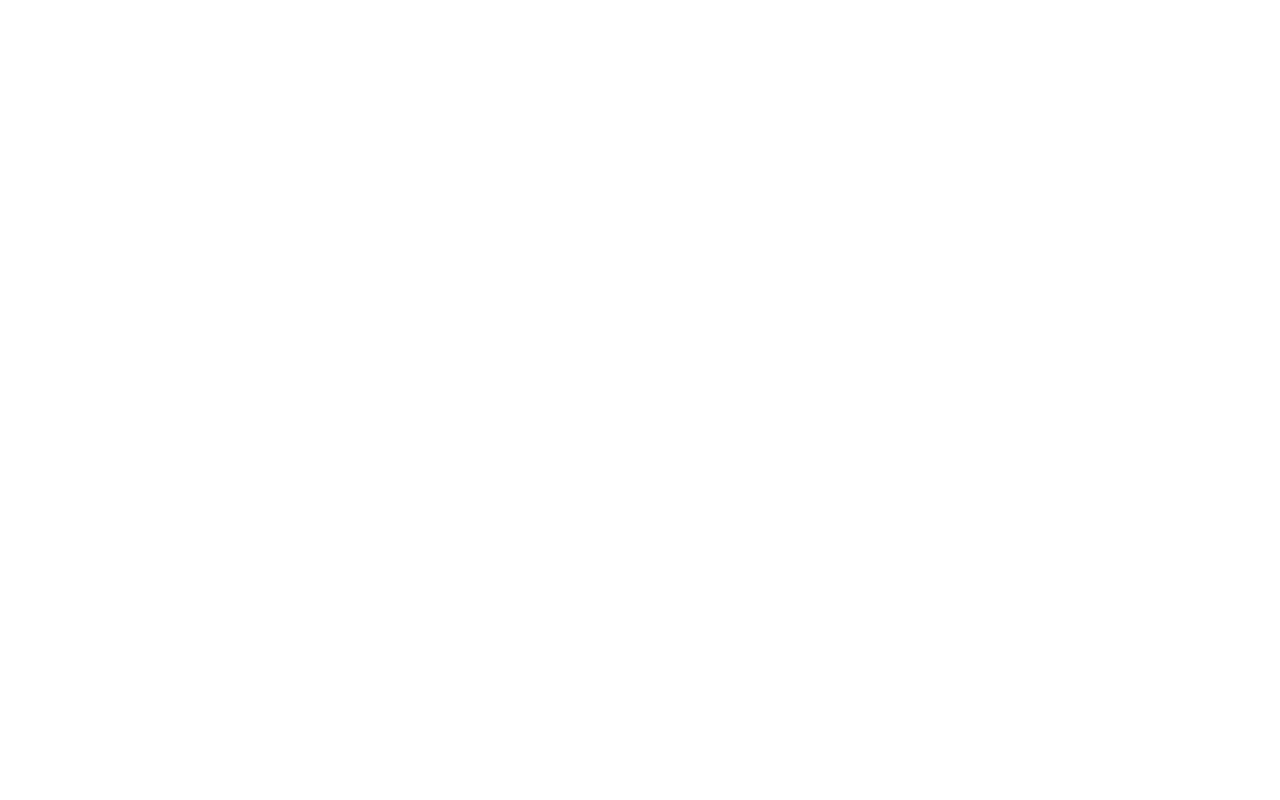
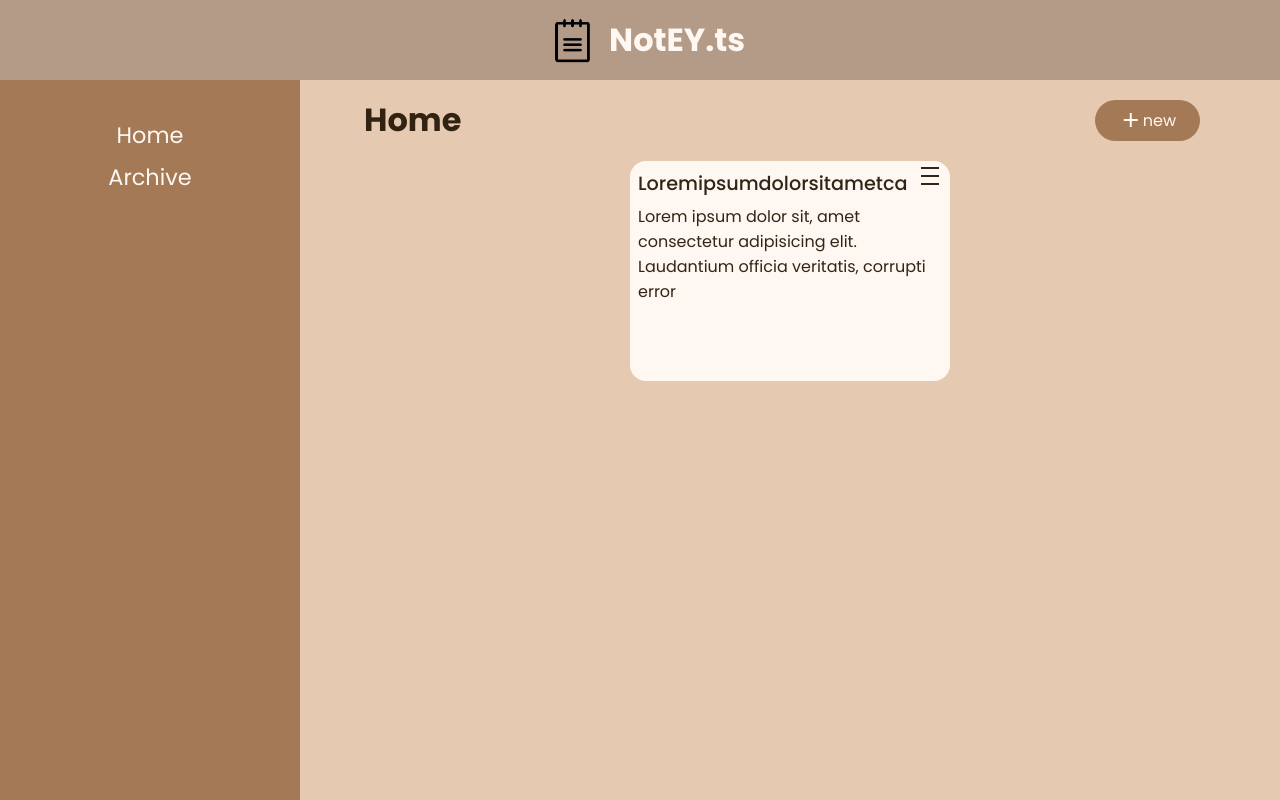
Before and after one commit to Gitax18/NOTEYdotTS, a website built with Vite: page index.html in a window 1280 px wide. Built offline with nearby package versions, Linux system fonts and the light colour scheme.

Commit message:
create frontend

```diff
--- a/index.html
+++ b/index.html
@@ -4,9 +4,89 @@
     <meta charset="UTF-8" />
     <meta name="viewport" content="width=device-width, initial-scale=1.0" />
     <title>NOTEYdot-TS</title>
+    <link rel="stylesheet" href="css/index.css" />
+    <link rel="stylesheet" href="css/form.css" />
+    <link rel="stylesheet" href="css/notes.css" />
+    <link
+      rel="stylesheet"
+      href="https://fonts.googleapis.com/css2?family=Material+Symbols+Outlined:opsz,wght,FILL,GRAD@20..48,100..700,0..1,-50..200"
+    />
   </head>
   <body>
-    <div id="app"></div>
+    <div id="app">
+      <!-- Header for storing navbar -->
+      <header class="nav-header">
+        <div id="logo">
+          <img src="notes-logo.jpg" alt="image logo" />
+          <strong>NotEY.ts</strong>
+        </div>
+      </header>
+      <!-- div for storing sidebar content -->
+      <div class="sidebar">
+        <ul>
+          <li><a href="/">Home</a></li>
+          <li><a href="/archive">archive</a></li>
+        </ul>
+      </div>
+      <!-- Main container to store notes -->
+      <main class="notes-container">
+        <!-- Header of the main section -->
+        <header class="home-header">
+          <h1 class="heading">Home</h1>
+          <p id="add-btn">
+            <span class="material-symbols-outlined">add</span>
+            <span>new</span>
+          </p>
+        </header>
+        <!-- hidden form, to create new notey's -->
+        <div class="form-container">
+          <form class="add-note-form">
+            <span class="material-symbols-outlined" id="close-btn">
+              close
+            </span>
+            <h2 class="form-heading">Add New Note</h2>
+            <input
+              type="text"
+              id="title"
+              name="title"
+              placeholder="Enter note title here... "
+              required
+            />
+            <textarea
+              class="description"
+              id="description"
+              placeholder="Enter note description here..."
+              required
+            ></textarea>
+            <input type="submit" value="Submit" id="form-submit" />
+          </form>
+        </div>
+        <!-- main sections to hold notes -->
+        <section class="notes" id="notes">
+          <!-- note component -->
+          <div class="note">
+            <!-- header to store note options and title -->
+            <header class="note-header">
+              <strong class="note-title"> Loremipsumdolorsitametca </strong>
+              <!-- below is the container to hold option menu and btn to show/hide it -->
+              <div class="note-option">
+                <!-- option menu container -->
+                <!-- btn to show/hide menu -->
+                <span class="material-symbols-outlined hamburger-note">
+                  density_medium
+                </span>
+              </div>
+            </header>
+            <div class="note-body">
+              <p>
+                Lorem ipsum dolor sit, amet consectetur adipisicing elit.
+                Laudantium officia veritatis, corrupti error
+              </p>
+            </div>
+          </div>
+        </section>
+      </main>
+    </div>
     <script type="module" src="/src/main.ts"></script>
   </body>
 </html>
--- /dev/null
+++ b/public/css/form.css
@@ -0,0 +1,70 @@
+.form-container {
+  background-color: var(--chamoisee);
+  opacity: 90%;
+  backdrop-filter: blur(40px);
+  height: 100vh;
+  width: 100vw;
+  display: flex;
+  align-items: center;
+  justify-content: center;
+  position: fixed;
+  top: 0;
+  left: 0;
+  /* below code is for hide/show logic */
+  display: none;
+}
+
+.add-note-form {
+  background-color: var(--desert-sand);
+  opacity: 100%;
+  height: 90vh;
+  width: 700px;
+  padding: 16px 64px;
+  border-radius: 1rem;
+  display: flex;
+  flex-direction: column;
+  gap: 8px;
+  position: relative;
+}
+
+#close-btn {
+  position: absolute;
+  right: 16px;
+  top: 16px;
+  cursor: pointer;
+}
+
+.form-heading {
+  font-size: 2rem;
+  text-align: center;
+  margin-bottom: 16px;
+}
+
+#title,
+#description,
+#form-submit {
+  height: 48px;
+  padding: 8px;
+  font-family: inherit;
+  font-size: 1.1rem;
+  border: none;
+  outline: none;
+  border-radius: 0.5rem;
+}
+
+#title:focus,
+#description:focus {
+  border: 2px solid var(--eerie-black);
+}
+
+#description {
+  height: 60%;
+  resize: none;
+}
+
+#form-submit {
+  background-color: var(--eerie-black);
+  color: var(--seashell);
+  font-weight: 500;
+  cursor: pointer;
+}
--- /dev/null
+++ b/public/css/index.css
@@ -0,0 +1,107 @@
+@import url("https://fonts.googleapis.com/css2?family=Poppins:ital,wght@0,100;0,200;0,300;0,400;0,500;0,600;0,700;0,800;0,900;1,100;1,200;1,300;1,400;1,500;1,600;1,700;1,800;1,900&family=Roboto:ital,wght@0,100;0,300;0,400;0,500;0,700;0,900;1,100;1,300;1,400;1,500;1,700;1,900&display=swap");
+
+:root {
+  --khaki: #b49b87ff;
+  --desert-sand: #e6c9b1ff;
+  --seashell: #fff8f2ff;
+  --chamoisee: #a47956ff;
+  --eerie-black: #27190af2;
+}
+
+* {
+  margin: 0;
+  padding: 0;
+  box-sizing: border-box;
+}
+
+body {
+  font-family: "Poppins", serif;
+  color: var(--eerie-black);
+  font-size: 65.2%;
+}
+
+#app {
+  height: 100vh;
+  width: 100vw;
+  display: grid;
+  grid-template-columns: 300px 1fr;
+  grid-template-rows: 10vh 1fr;
+}
+
+#logo {
+  height: 100%;
+  display: flex;
+  justify-content: center;
+  align-items: center;
+}
+
+#logo strong {
+  font-size: 2rem;
+  color: var(--seashell);
+}
+
+#logo img {
+  height: 100%;
+}
+
+.nav-header {
+  grid-column: span 2;
+  background-color: var(--khaki);
+  display: flex;
+  justify-content: center;
+  align-items: center;
+}
+
+.sidebar {
+  width: 300px;
+  height: 90vh;
+  background-color: var(--chamoisee);
+  display: flex;
+  justify-content: center;
+  padding-top: 2.4rem;
+}
+
+.sidebar ul {
+  display: flex;
+  flex-direction: column;
+  gap: 8px;
+  list-style: none;
+  align-items: center;
+}
+
+.sidebar a {
+  color: var(--seashell);
+  text-decoration: none;
+  font-size: 1.4rem;
+  text-transform: capitalize;
+}
+
+.notes-container {
+  width: calc(100vw - 300px);
+  height: 90vh;
+  background-color: var(--desert-sand);
+  padding: 1rem 4rem;
+}
+
+.home-header {
+  display: flex;
+  align-items: center;
+  justify-content: space-between;
+  padding-right: 1rem;
+}
+
+.heading {
+  font-size: 2rem;
+}
+
+#add-btn {
+  display: flex;
+  align-items: center;
+  justify-content: center;
+  background-color: var(--chamoisee);
+  padding: 0.5rem 1.5rem;
+  border-radius: 50px;
+  color: var(--seashell);
+  cursor: pointer;
+  font-size: 1rem;
+}
--- /dev/null
+++ b/public/css/notes.css
@@ -0,0 +1,47 @@
+/* container to hold notes */
+.notes {
+  height: 90%;
+  margin-top: 1%;
+  display: grid;
+  grid-template-columns: repeat(auto-fit, 320px);
+  justify-content: center;
+  gap: 8px;
+  padding: 8px;
+  overflow-y: scroll;
+  scrollbar-width: none; /*To hide scroll bar*/
+}
+
+/*  styles for the note card */
+.note {
+  background-color: var(--seashell);
+  height: 220px;
+  width: 100%;
+  padding: 8px;
+  border-radius: 1rem;
+}
+
+.note-header {
+  display: flex;
+  justify-content: space-between;
+  align-items: center;
+  height: 10%;
+  margin-bottom: 5%;
+}
+
+.note-title {
+  font-size: 1.2rem;
+  text-transform: capitalize;
+  font-weight: 500;
+  height: 100%;
+}
+
+.hamburger-note {
+  cursor: pointer;
+}
+
+.note-body {
+  font-size: 1rem;
+  overflow-y: scroll;
+  height: 85%;
+  scrollbar-width: none; /*To hide scroll bar*/
+}
```
Also changed, not shown: archive.html (added, +32 -0 lines), public/notes-logo.jpg (added).
